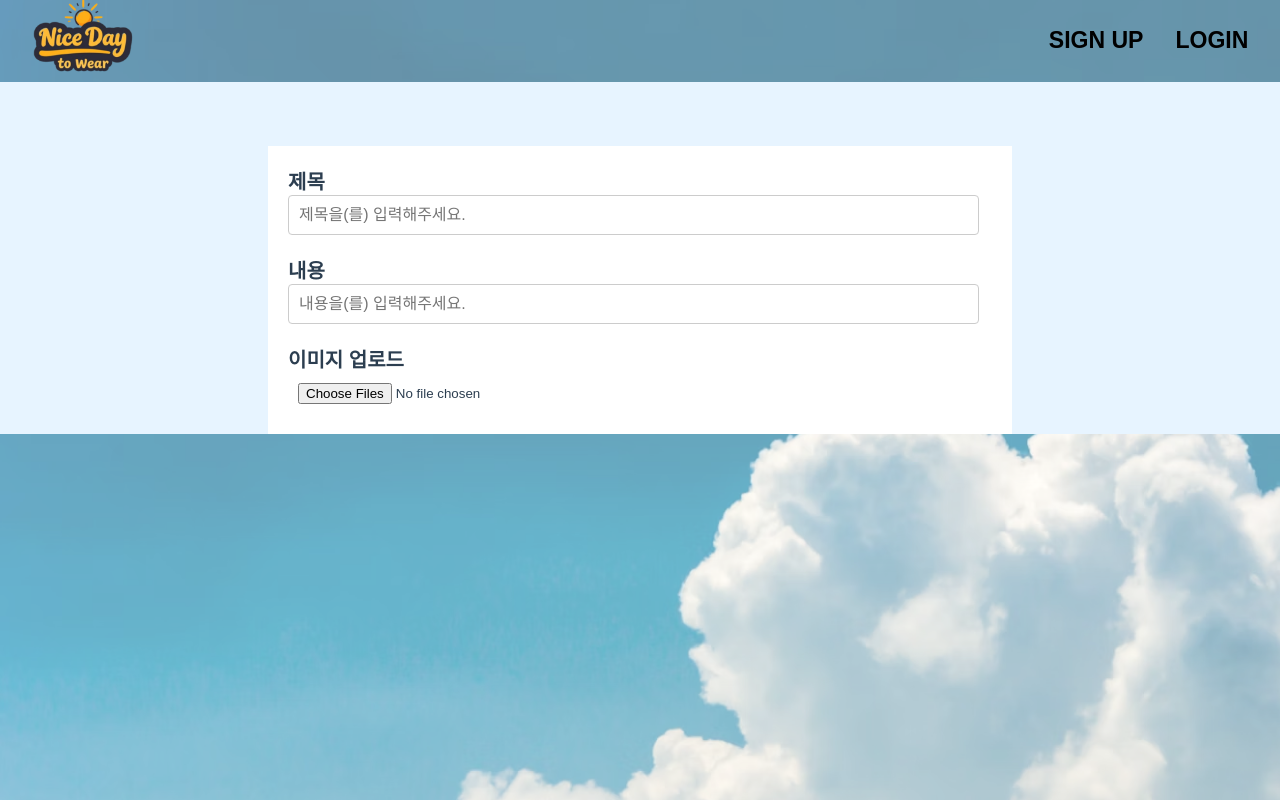
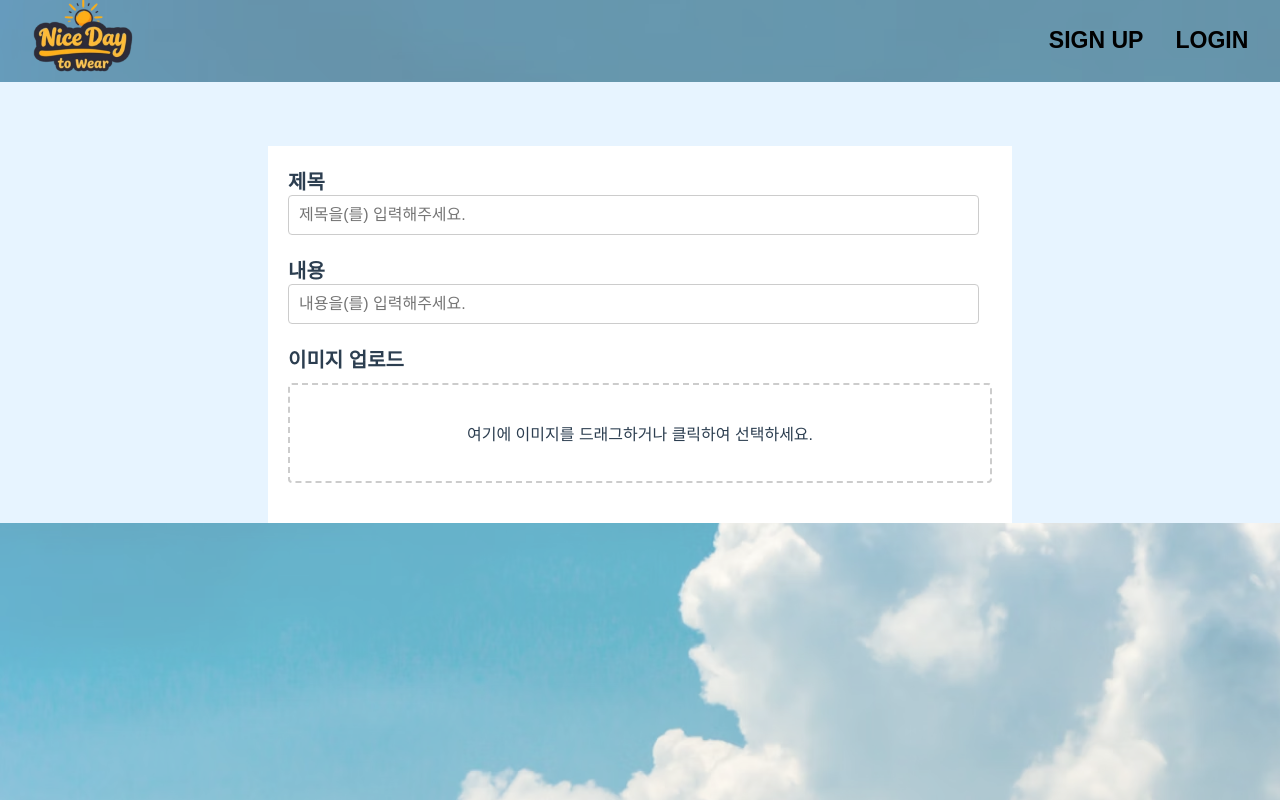
Before and after one commit to PBEM22/jenkins_article1, a Vue app in the folder article1_fe/article1-fe/: page /board/register in a window 1280 px wide. Built offline with nearby package versions, Linux system fonts and the light colour scheme.

Commit message:
feat: 드래그 앤 드롭 방식 이미지 업로드 구현

```diff
--- a/article1_fe/article1-fe/src/components/board/FileUpload.vue
+++ b/article1_fe/article1-fe/src/components/board/FileUpload.vue
@@ -1,5 +1,5 @@
 <template>
-  <div class="file-upload">
+  <div class="file-upload" @dragover.prevent @drop.prevent="handleDrop">
     <div class="label">
       <span>이미지 업로드</span>
     </div>
@@ -9,7 +9,14 @@
         @change="handleFileUpload"
         accept="image/*"
         multiple
+        class="file-input"
     />
+    <div class="drop-area" @click="triggerFileInput">
+      <p>여기에 이미지를 드래그하거나 클릭하여 선택하세요.</p>
+    </div>
+    <div class="image-preview">
+      <img v-for="(image, index) in images" :key="index" :src="image" alt="Uploaded image" />
+    </div>
   </div>
 </template>
 
@@ -24,16 +31,33 @@ const props = defineProps({
 });
 
 const inputId = `file-upload-${Math.random().toString(36).substr(2, 9)}`; // 고유 ID 생성
+const images = ref([]); // 업로드된 이미지 URL을 저장할 배열
 
 function handleFileUpload(event) {
   const files = event.target.files; // 선택된 모든 파일
+  handleFiles(files);
+}
+
+function handleDrop(event) {
+  const files = event.dataTransfer.files; // 드롭된 파일
+  handleFiles(files);
+}
+
+function handleFiles(files) {
   if (files.length > 0) {
-    // 선택된 파일을 배열로 변환하여 처리
     Array.from(files).forEach(file => {
-      console.log("Uploaded file:", file);
-      // 파일 업로드 처리 로직 (예: 서버에 전송) 추가 가능
+      const reader = new FileReader();
+      reader.onload = (e) => {
+        images.value.push(e.target.result); // 이미지 URL 추가
+      };
+      reader.readAsDataURL(file); // 파일을 데이터 URL로 읽기
     });
   }
+}
+
+function triggerFileInput() {
+  const fileInput = document.getElementById(inputId);
+  fileInput.click(); // 클릭 시 파일 선택 대화상자 열기
 }
 </script>
 
@@ -47,7 +71,32 @@ function handleFileUpload(event) {
   font-weight: bold;
 }
 
-input[type="file"] {
-  padding: 10px; /* 패딩 추가 */
+.file-input {
+  display: none; /* 파일 입력 숨기기 */
+}
+
+.drop-area {
+  border: 2px dashed #ccc; /* 테두리 스타일 */
+  border-radius: 4px; /* 둥글게 */
+  padding: 20px; /* 여백 추가 */
+  text-align: center; /* 가운데 정렬 */
+  cursor: pointer; /* 커서 스타일 변경 */
+  margin-top: 10px; /* 상단 여백 */
+}
+
+.drop-area:hover {
+  border-color: #888; /* 드래그 시 색상 변경 */
+}
+
+.image-preview {
+  margin-top: 20px; /* 상단 여백 */
+  display: flex; /* Flexbox 사용 */
+  flex-wrap: wrap; /* 줄 바꿈 */
+}
+
+.image-preview img {
+  max-width: 100px; /* 최대 너비 설정 */
+  margin-right: 10px; /* 이미지 간의 간격 */
+  margin-bottom: 10px; /* 이미지 하단 간격 */
 }
 </style>
```
